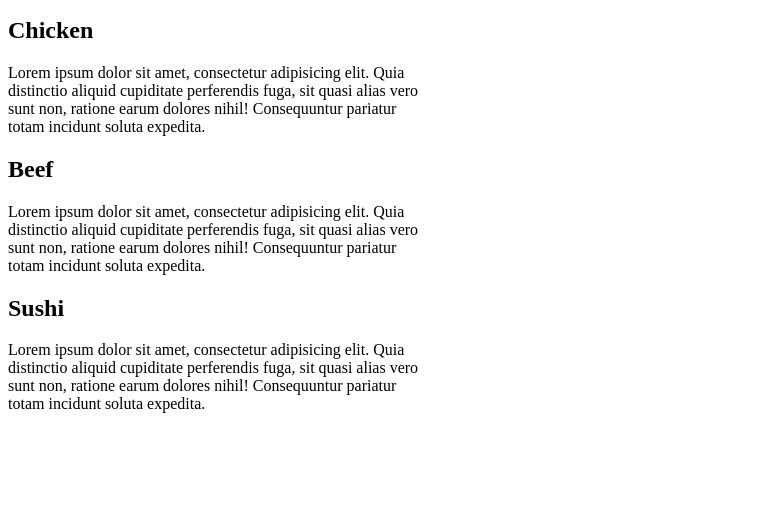
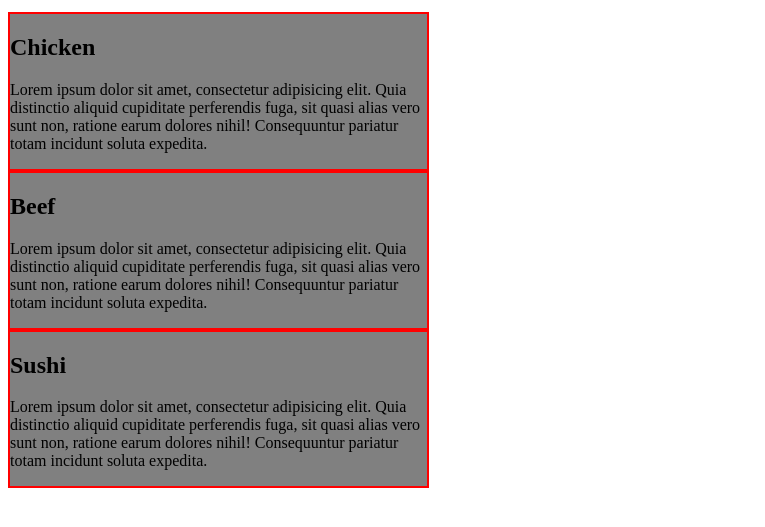
Before and after one commit to usmile581/hello-world, a plain HTML site: page index.html in a window 1280 px wide. Shown: the part 55-582 px from the top of the page, without its empty margins (0-765 px from the left). Drawn offline with Linux system fonts and the light colour scheme.

Commit message:
Update main.css

```diff
--- a/css/main.css
+++ b/css/main.css
@@ -9,7 +9,10 @@ h1 {
 }
 p {
 }
-
+.row > div {
+  border: 2px solid red;
+  background-color: gray;
+}
 
 /* Simple Responsive Framework. */
 .row {
```
